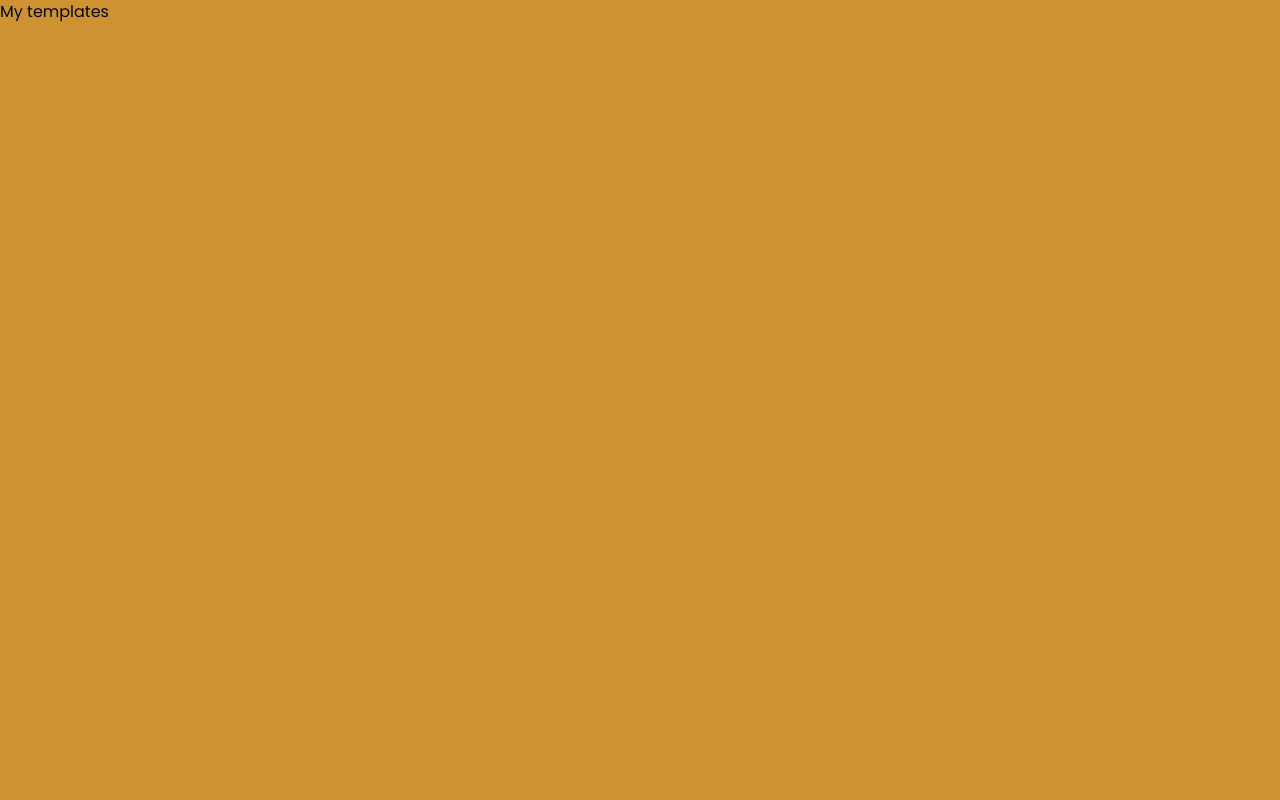
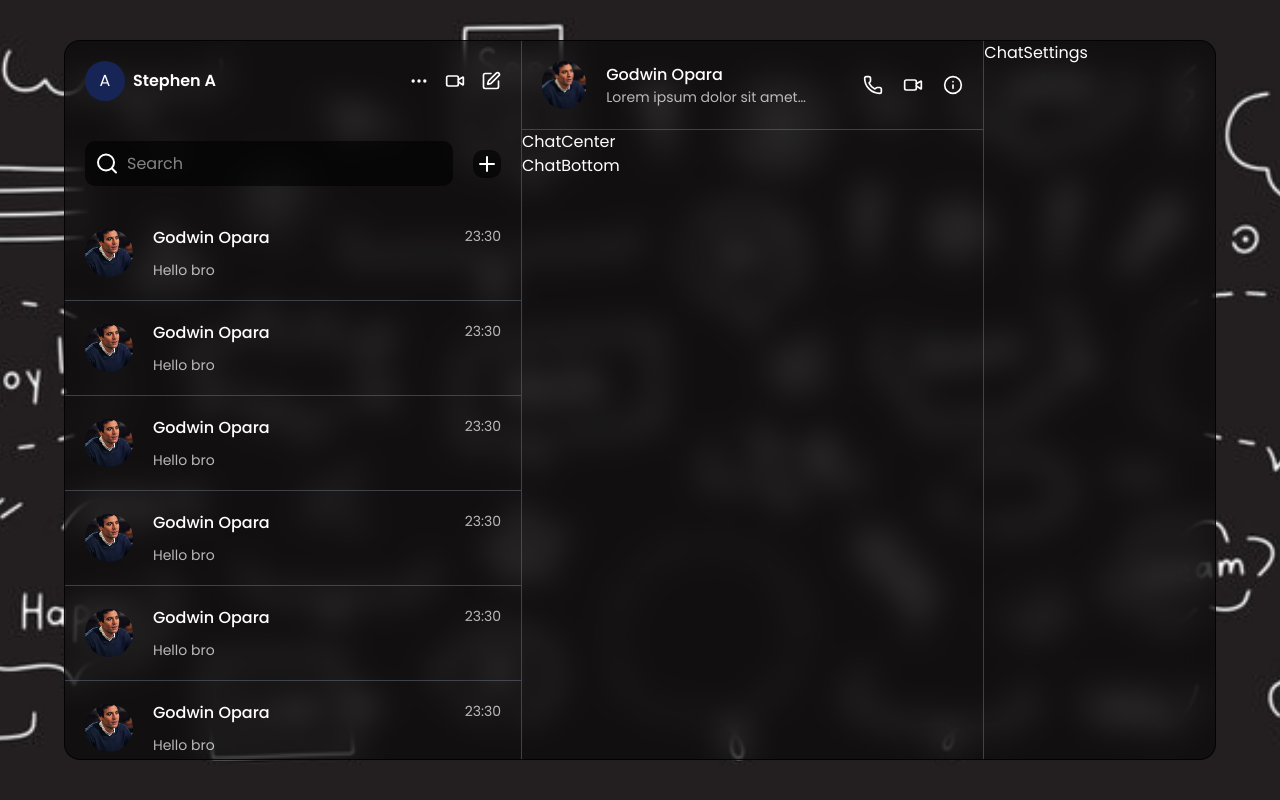
Before and after one commit to stivex001/chat_app, a Next.js app: page / in a window 1280 px wide. Built offline with nearby package versions, Linux system fonts and the light colour scheme.

Commit message:
feat:implemented the chat layout

```diff
--- a/src/app/globals.css
+++ b/src/app/globals.css
@@ -120,3 +120,21 @@
     @apply bg-background text-foreground;
   }
 }
+
+.no-scrollbar::-webkit-scrollbar {
+  display: none !important; /* Chrome, Safari */
+}
+
+.no-scrollbar {
+  overflow: -moz-scrollbars-none; /* Firefox */
+  -ms-overflow-style: none !important; /* IE and Edge */
+}
+
+.scrollbar-hidden {
+  -ms-overflow-style: none; /* IE and Edge */
+  scrollbar-width: none; /* Firefox */
+}
+
+.scrollbar-hidden::-webkit-scrollbar {
+  display: none; /* Chrome, Safari, and Opera */
+}
--- a/src/app/page.tsx
+++ b/src/app/page.tsx
@@ -1,7 +1,23 @@
+import { ChatBox } from "@/components/chats/ChatBox";
+import { ChatList } from "@/components/chats/ChatList";
+import { ChatSettings } from "@/components/chats/ChatSettings";
+
 export default function Home() {
   return (
-    <div className="bg-[#CE9233] h-screen">
-      <h1>My templates</h1>
+    <div
+      className="flex h-screen items-center justify-center"
+      style={{
+        backgroundImage: "url('/chat.jpg')",
+        backgroundSize: 'cover',
+        backgroundPosition: 'center',
+        backgroundRepeat: 'no-repeat',
+      }}
+    >
+      <div className="flex h-[90vh] w-[90vw] justify-between rounded-2xl border border-black/80 bg-black/50 text-white backdrop-blur-lg">
+        <ChatList />
+        <ChatBox />
+        <ChatSettings />
+      </div>
     </div>
   );
 }
--- /dev/null
+++ b/src/components/chats/ChatBottom.tsx
@@ -0,0 +1,9 @@
+import React from 'react'
+
+type Props = {}
+
+export const ChatBottom = (props: Props) => {
+  return (
+    <div>ChatBottom</div>
+  )
+}
--- /dev/null
+++ b/src/components/chats/ChatBox.tsx
@@ -0,0 +1,16 @@
+import React from 'react';
+import { ChatTop } from './ChatTop';
+import { ChatCenter } from './ChatCenter';
+import { ChatBottom } from './ChatBottom';
+
+type Props = {};
+
+export const ChatBox = (props: Props) => {
+  return (
+    <div className="flex-2 border-r border-l border-gray-500/50">
+      <ChatTop />
+      <ChatCenter />
+      <ChatBottom />
+    </div>
+  );
+};
--- /dev/null
+++ b/src/components/chats/ChatCenter.tsx
@@ -0,0 +1,9 @@
+import React from 'react'
+
+type Props = {}
+
+export const ChatCenter = (props: Props) => {
+  return (
+    <div>ChatCenter</div>
+  )
+}
--- /dev/null
+++ b/src/components/chats/ChatList.tsx
@@ -0,0 +1,31 @@
+import React from 'react';
+import { UserHeading } from './UserHeading';
+import { SearchUser } from './SearchUser';
+import { UserList } from './UserList';
+
+type Props = {};
+
+export const ChatList = (props: Props) => {
+  return (
+    <div className="flex flex-1 flex-col">
+      <UserHeading />
+      <SearchUser />
+      <div className="flex-1 overflow-y-auto no-scrollbar">
+        <UserList />
+        <UserList />
+        <UserList />
+        <UserList />
+        <UserList />
+        <UserList />
+        <UserList />
+        <UserList />
+        <UserList />
+        <UserList />
+        <UserList />
+        <UserList />
+        <UserList />
+        <UserList />
+      </div>
+    </div>
+  );
+};
--- /dev/null
+++ b/src/components/chats/ChatSettings.tsx
@@ -0,0 +1,9 @@
+import React from 'react'
+
+type Props = {}
+
+export const ChatSettings = (props: Props) => {
+  return (
+    <div className='flex-1'>ChatSettings</div>
+  )
+}
--- /dev/null
+++ b/src/components/chats/ChatTop.tsx
@@ -0,0 +1,39 @@
+import Image from 'next/image';
+import React from 'react';
+import avater from '@/components/assets/images/avater.jpg';
+import { Info, Phone, Video } from 'lucide-react';
+
+type Props = {};
+
+export const ChatTop = (props: Props) => {
+  return (
+    <div className="flex justify-between border-b border-gray-500/50 p-5">
+      <div className="flex items-center gap-5">
+        <Image
+          src={avater}
+          alt="User Avatar"
+          width={50}
+          height={50}
+          className="h-12 w-12 rounded-full object-cover"
+        />
+        <div className="flex flex-col">
+          <span className="font-medium">Godwin Opara</span>
+          <p className="line-clamp-1 text-sm text-white/70">
+            Lorem ipsum dolor sit amet consectetur
+          </p>
+        </div>
+      </div>
+      <div className="flex items-center gap-5">
+        <button className="cursor-pointer">
+          <Phone size={20} />
+        </button>
+        <button className="cursor-pointer">
+          <Video size={20}/>
+        </button>
+        <button className="cursor-pointer">
+          <Info size={20}/>
+        </button>
+      </div>
+    </div>
+  );
+};
--- /dev/null
+++ b/src/components/chats/SearchUser.tsx
@@ -0,0 +1,33 @@
+"use client"
+import React, { useState } from "react";
+import { SearchIcon } from "../assets/icons/SvgIcons";
+import { Plus, Minus } from "lucide-react";
+
+type Props = {};
+
+export const SearchUser = (props: Props) => {
+  const [isAdded, setIsAdded] = useState(false);
+
+  const handleToggle = () => {
+    setIsAdded((prev) => !prev);
+  };
+
+  return (
+    <section className="flex items-center gap-5 p-5">
+      <div className="flex flex-1 items-center gap-2 rounded-[10px] bg-black/60 p-2.5">
+        <SearchIcon />
+        <input
+          type="text"
+          placeholder="Search"
+          className="flex-1 bg-transparent text-white outline-none focus:outline-none"
+        />
+      </div>
+      <button
+        onClick={handleToggle}
+        className="flex h-7 w-7 items-center justify-center bg-black/60 rounded-[10px] cursor-pointer"
+      >
+        {isAdded ? <Minus /> : <Plus />}
+      </button>
+    </section>
+  );
+};
--- /dev/null
+++ b/src/components/chats/UserHeading.tsx
@@ -0,0 +1,28 @@
+import { Ellipsis, SquarePen, Video } from 'lucide-react';
+import React from 'react';
+
+type Props = {};
+
+export const UserHeading = (props: Props) => {
+  return (
+    <section className="flex items-center justify-between p-5">
+      <div className="flex items-center gap-2">
+        <div className="flex h-10 w-10 items-center justify-center rounded-full bg-blue-950 text-white">
+          A
+        </div>
+        <span className="text-base font-semibold">Stephen A</span>
+      </div>
+      <div className="flex items-center gap-4">
+        <button className="cursor-pointer">
+          <Ellipsis size={20} />
+        </button>
+        <button className="cursor-pointer">
+          <Video size={20}/>
+        </button>{' '}
+        <button className="cursor-pointer">
+          <SquarePen size={20} />
+        </button>
+      </div>
+    </section>
+  );
+};
--- /dev/null
+++ b/src/components/chats/UserList.tsx
@@ -0,0 +1,26 @@
+import Image from 'next/image';
+import React from 'react';
+import avater from '@/components/assets/images/avater.jpg';
+
+type Props = {};
+
+export const UserList = (props: Props) => {
+  return (
+    <div className='flex justify-between border-b border-gray-500/50 p-5'>
+      <div className="flex items-center gap-5 ">
+        <Image
+          src={avater}
+          alt="User Avatar"
+          width={50}
+          height={50}
+          className="h-12 w-12 rounded-full object-cover"
+        />
+        <div className='flex flex-col gap-2.5'>
+          <span className='font-medium'>Godwin Opara</span>
+          <p className='text-sm text-white/70'>Hello bro</p>
+        </div>
+      </div>
+      <span className='text-sm text-white/70'>23:30</span>
+    </div>
+  );
+};
```
Also changed, not shown: public/chat.jpg (added), src/components/assets/images/avater.jpg (added).
